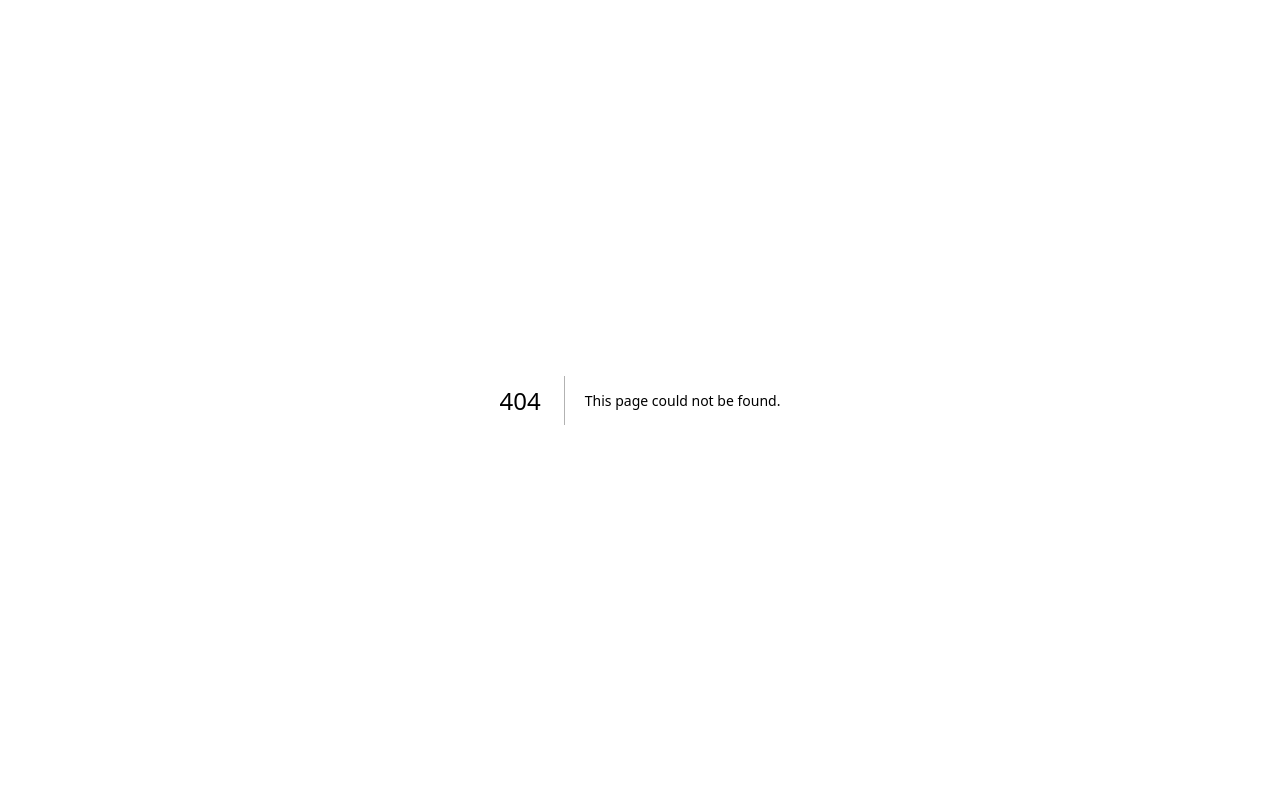
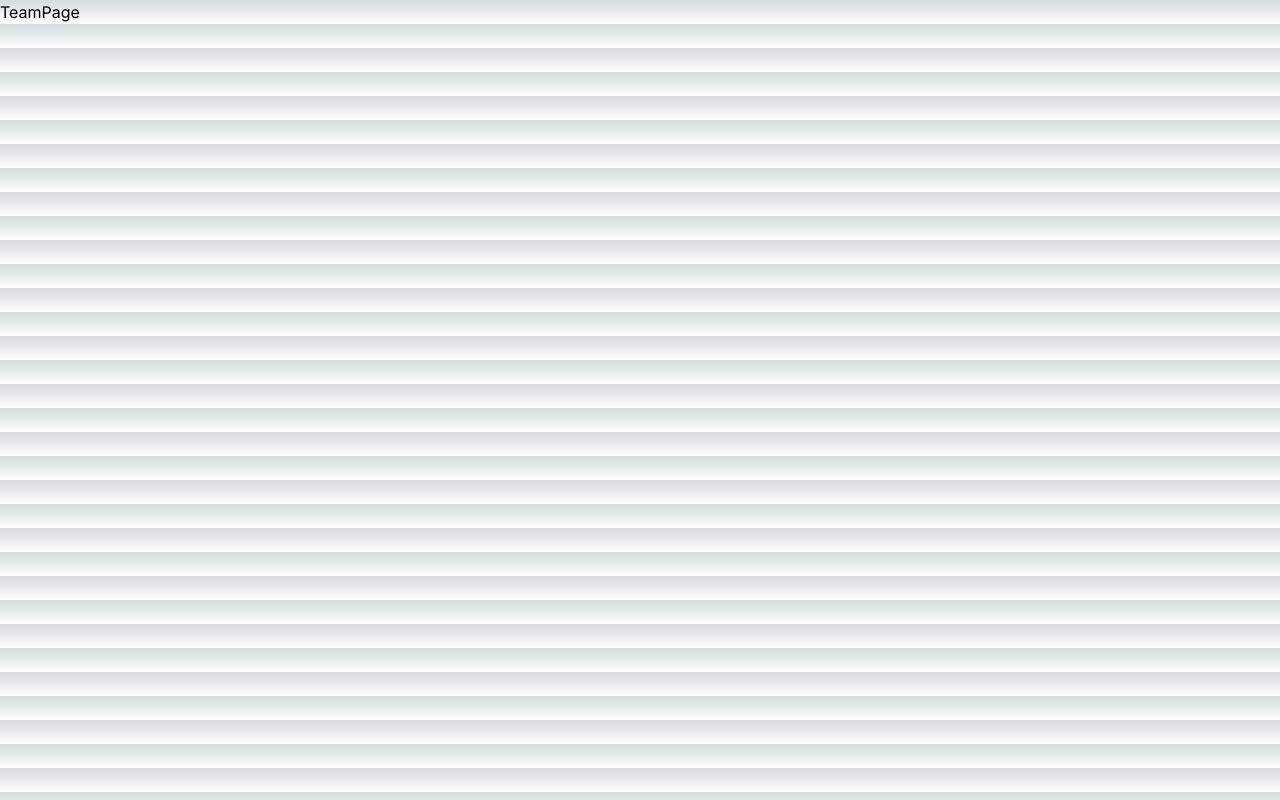
Before and after one commit to Fer-Win/isl-webforteam, a Next.js app: page /team in a window 1280 px wide. Before the commit this address had no page. Built offline with nearby package versions, Linux system fonts and the light colour scheme.

Commit message:
added team page

```diff
--- a/src/app/page.tsx
+++ b/src/app/page.tsx
@@ -1,4 +1,5 @@
 import Image from 'next/image'
+import Link from 'next/link'
 
 export default function Home() {
   return (
@@ -26,6 +27,7 @@
             />
           </a>
         </div>
+        <Link href="./team">Team</Link>
       </div>
 
       <div className="relative flex place-items-center before:absolute before:h-[300px] before:w-[480px] before:-translate-x-1/2 before:rounded-full before:bg-gradient-radial before:from-white before:to-transparent before:blur-2xl before:content-[''] after:absolute after:-z-20 after:h-[180px] after:w-[240px] after:translate-x-1/3 after:bg-gradient-conic after:from-sky-200 after:via-blue-200 after:blur-2xl after:content-[''] before:dark:bg-gradient-to-br before:dark:from-transparent before:dark:to-blue-700 before:dark:opacity-10 after:dark:from-sky-900 after:dark:via-[#0141ff] after:dark:opacity-40 before:lg:h-[360px] z-[-1]">
--- /dev/null
+++ b/src/app/team/page.tsx
@@ -0,0 +1,6 @@
+const TeamPage = () => {
+  return (
+    <div>TeamPage</div>
+  )
+}
+export default TeamPage
```
